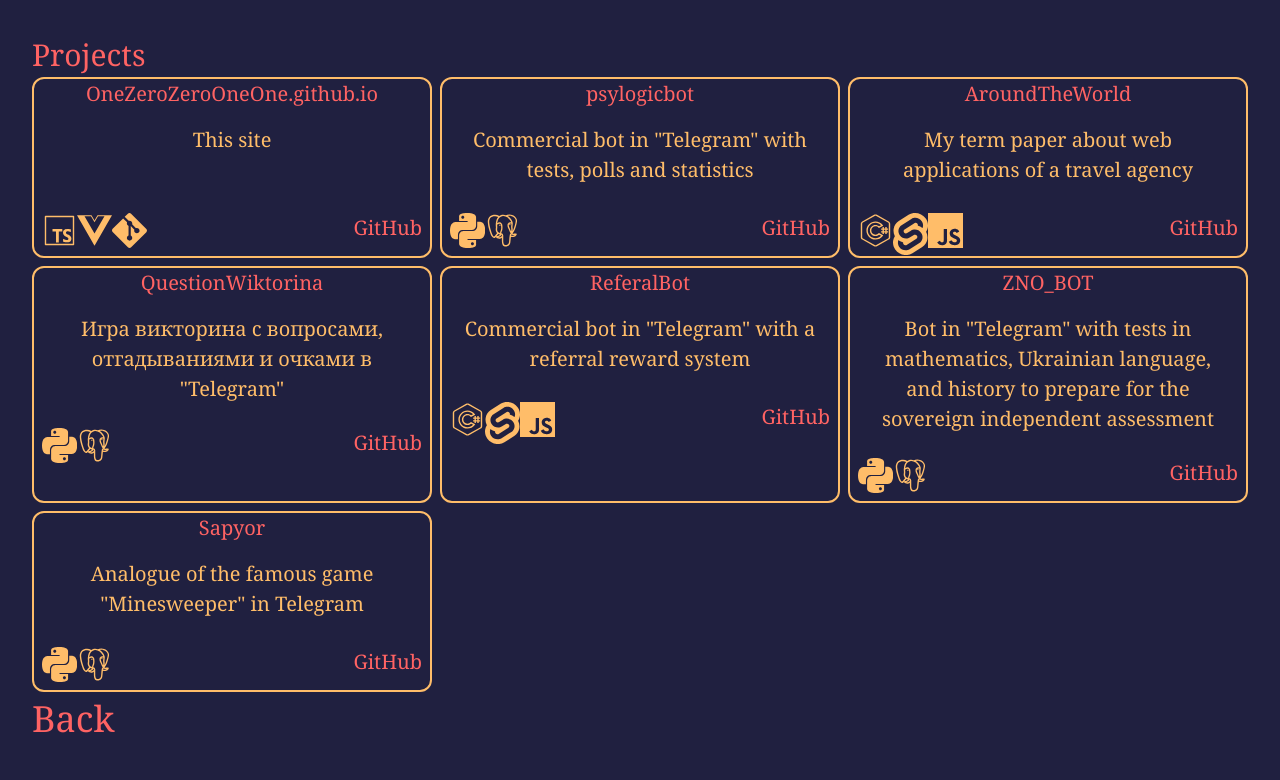
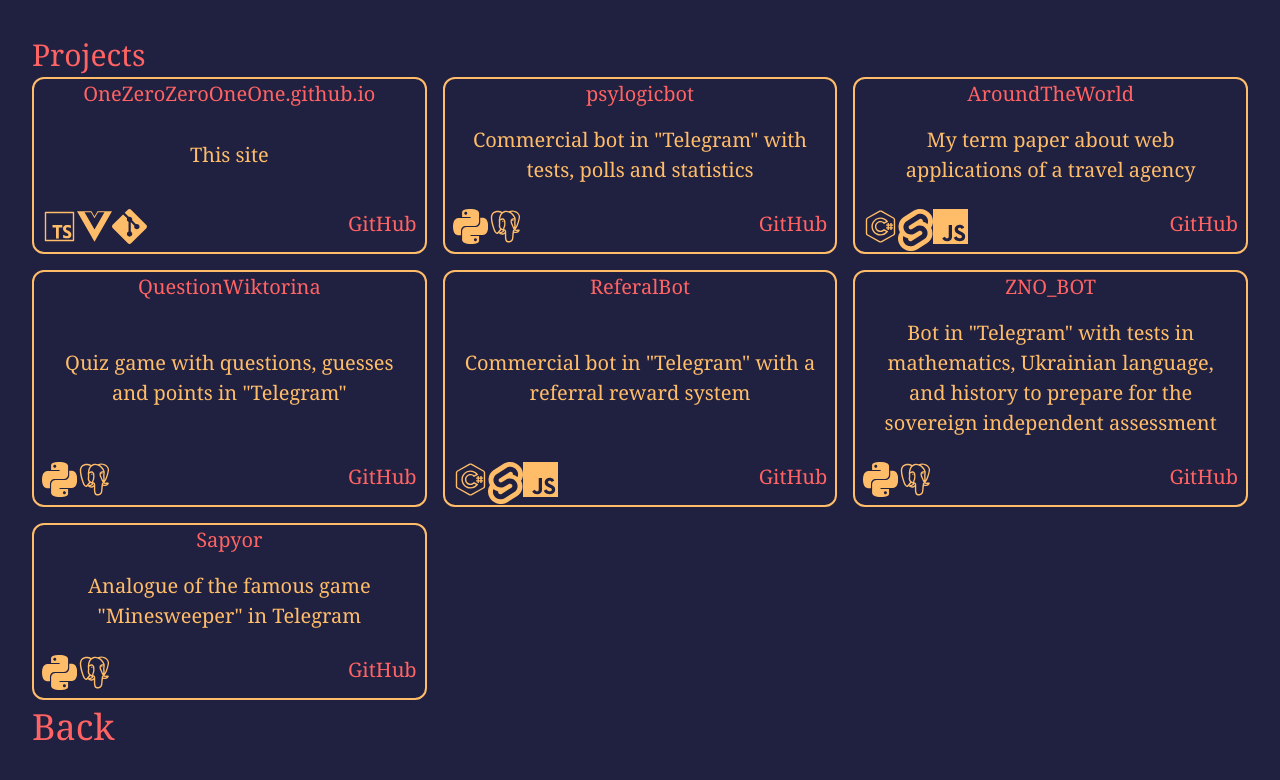
Before and after one commit to OneZeroZeroOneOne/OneZeroZeroOneOne.github.io, a Vue app: page /projects in a window 1280 px wide. Shown: the top 780 px of the page. Built offline with nearby package versions, Linux system fonts and the light colour scheme; the HTML template or start-up script is replaced by a standard one.

Commit message:
project container css

```diff
--- a/src/components/Project.vue
+++ b/src/components/Project.vue
@@ -1,7 +1,9 @@
 <template>
-    <div class="font-serif justify-center border-2 border-color-third rounded-xl">
+    <div class="project-container font-serif border-2 border-color-third rounded-xl">
         <p class="text-center color-main text-xl">{{this.name}}</p>
-        <p class="project-description text-xl text-center p-4 color-third">{{this.description}}</p>
+        <div class="project-description">
+            <p class="text-xl text-center p-4 color-third">{{this.description}}</p>
+        </div>
         <div class="skills-and-github p-2">
             <div class="usedskills" >
                 <SkillIcon v-for="(s,i) in usedskills" :key="i" :name="s" size="little"/>
@@ -58,6 +60,15 @@ export default class Home extends Vue {
 }
 
 .project-description {
-    min-height: 6rem;
+    display: flex;
+    align-items: center;
+    justify-content: center;
+    flex-grow: 1;
 }
+
+.project-container {
+    display: flex;
+    flex-direction: column;
+}
+
 </style>
--- a/src/views/Projects.vue
+++ b/src/views/Projects.vue
@@ -1,7 +1,7 @@
 <template>
     <div class="project-section p-8">
         <p class="font-serif color-main text-3xl">Projects</p>
-        <div class="project-container">
+        <div class="project-list">
             <Project v-for="(s, i) in projectinfo" :key="i" :name="s.name" :url="s.url" :usedskills="s.usedskills" :description="s.description"/>
         </div>
         <BackToMain/>
@@ -55,7 +55,7 @@ export default class Home extends Vue {
         proj7: {
             url: "https://github.com/OneZeroZeroOneOne/QuestionWiktorina",
             name: "QuestionWiktorina",
-            description: "Игра викторина с вопросами, отгадываниями и очками в \"Telegram\"",
+            description: "Quiz game with questions, guesses and points in \"Telegram\"",
             usedskills: [
                 "python",
                 "postgres",
@@ -94,10 +94,10 @@ export default class Home extends Vue {
 </script>
 
 <style lang="scss">
-.project-container {
+.project-list {
     display: grid;
-    gap: 0.5rem;
-    grid-gap: 0.5rem;
+    gap: 1rem;
+    grid-gap: 1rem;
     grid-template-columns: repeat(auto-fit, minmax(300px, 1fr));
 }
 .project-section {
--- a/src/views/Test.vue
+++ b/src/views/Test.vue
@@ -1,5 +1,12 @@
 <template>
-    <SkillIcon name='python'/>
+    <div class="a">
+        <div class="b flex color-main">
+            <p>babb</p>
+        </div>
+        <div class="c color-main">
+            ccc
+        </div>
+    </div>
 </template>
 
 
@@ -15,24 +22,15 @@ import SkillIcon from '../components/SkillIcon.vue';
 
 
 export default class Home extends Vue {
-    constructor() {
-        super();
-    }
 }
 </script>
 
 <style lang="scss">
-.grid {
-    display: grid;
-    grid-template-rows: 1fr;
-    grid-gap: 2vw;
+.a {
+    width: 40vw;
 }
-
-
-.grid > div {
-  font-size: 5vw;
-  padding: .5em;
-  background: gold;
-  text-align: center;
+.b {
+    height: 40vh;
+    align-items: center;
 }
 </style>
```
